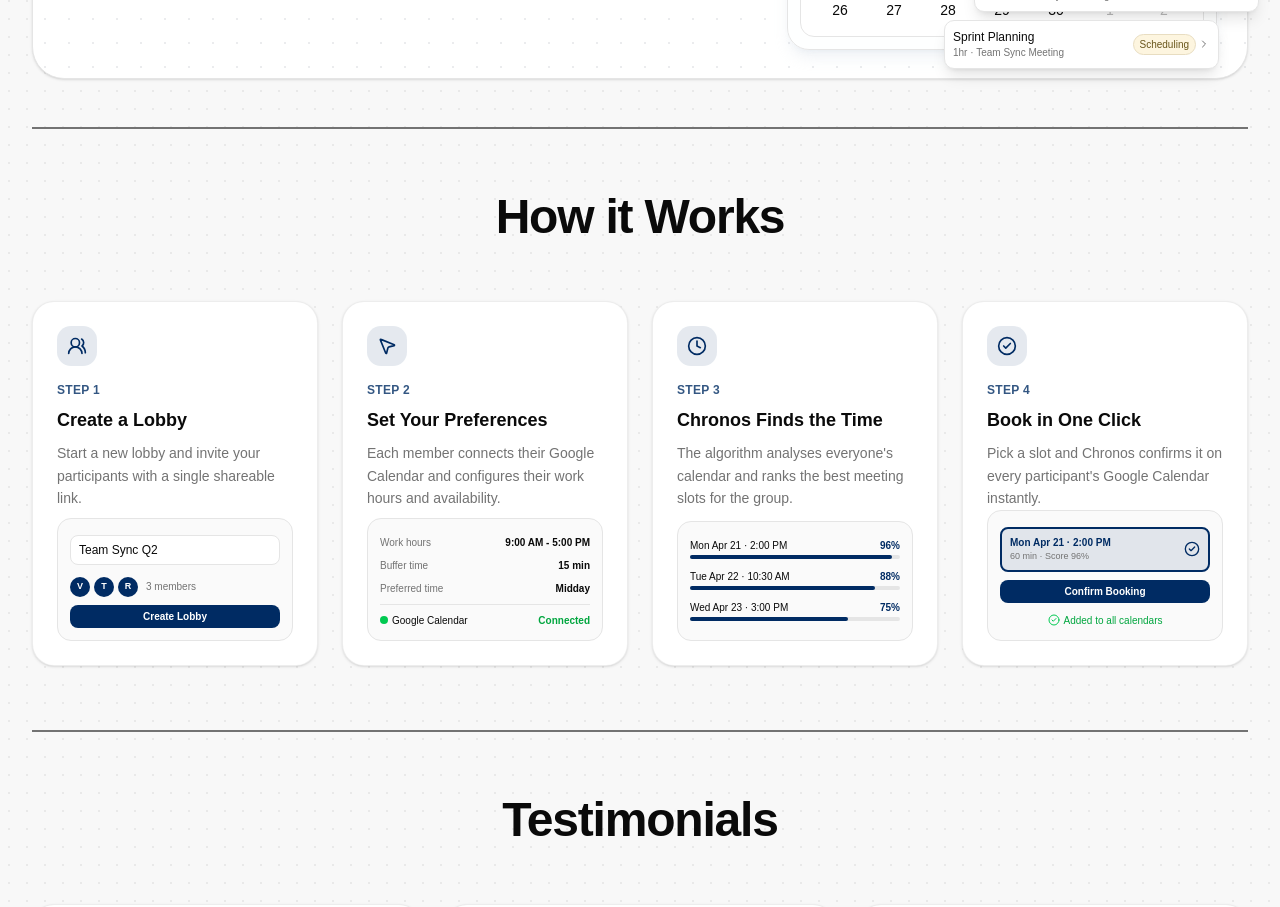
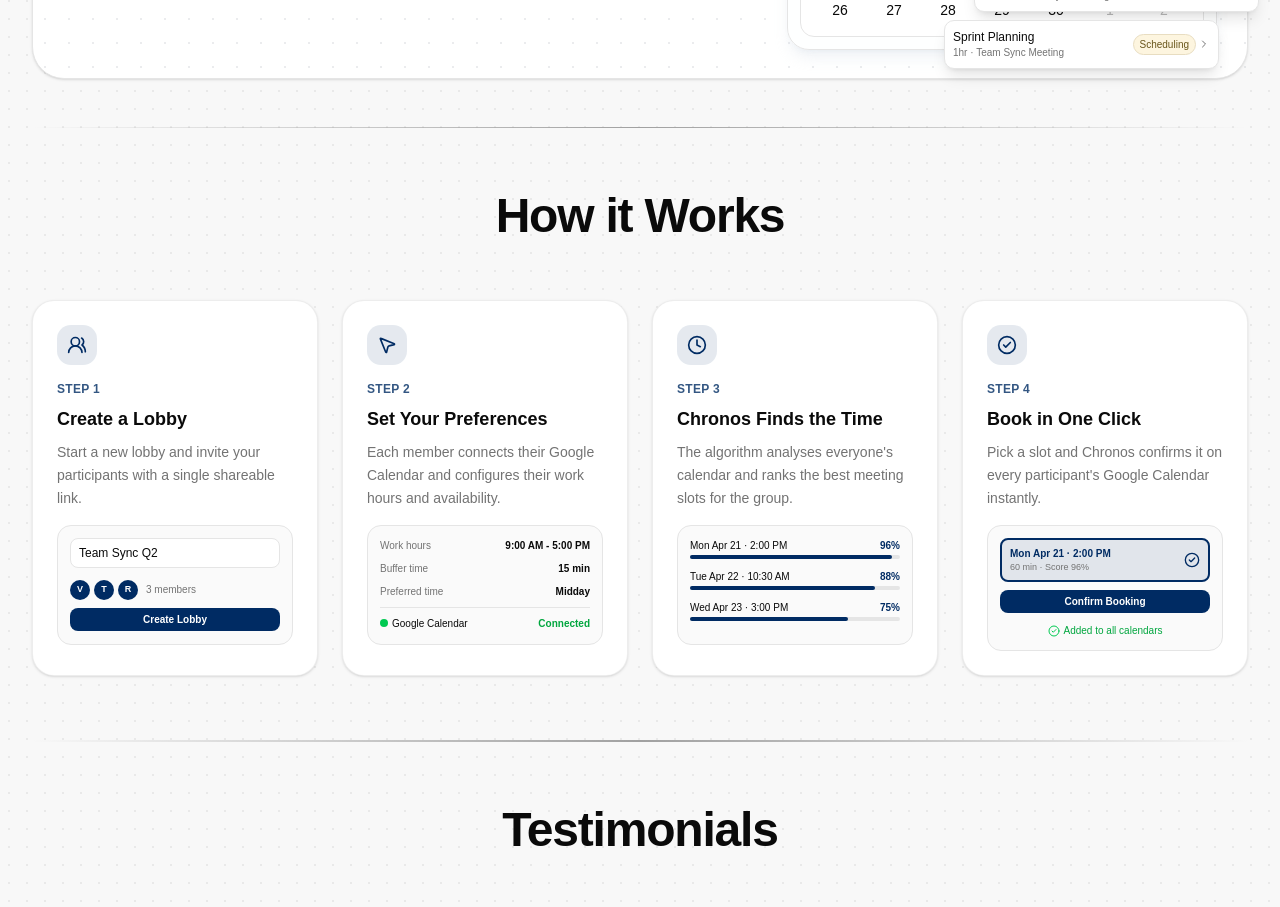
Before and after one commit to Raghavsk24/Chronos, a React (Vite) app: page / in a window 1280 px wide. Shown: the part 440-1347 px from the top of the page. Built offline with nearby package versions, Linux system fonts and the light colour scheme.

Commit message:
Add linear gradient flow to section dividers

```diff
--- a/src/pages/Landing.tsx
+++ b/src/pages/Landing.tsx
@@ -254,7 +254,7 @@ export default function Landing() {
           </div>
         </section>
 
-        <hr className="my-12 border-t-[2px] border-neutral-500" />
+        <div className="my-12 h-[1.5px] bg-gradient-to-r from-transparent via-neutral-400 to-transparent" />
 
         <section id="how-it-works" className="scroll-mt-24 py-4">
           <h2 className="text-center text-3xl font-black tracking-tight text-foreground sm:text-5xl">
@@ -272,7 +272,7 @@ export default function Landing() {
                 <h3 className="mt-2 text-lg font-bold text-foreground">Create a Lobby</h3>
                 <p className="mt-2 text-sm leading-relaxed text-muted-foreground">Start a new lobby and invite your participants with a single shareable link.</p>
               </div>
-              <div className="mt-auto pt-4 min-h-[120px] rounded-xl border border-border bg-muted/50 p-3 space-y-2">
+              <div className="mt-[15px] min-h-[120px] rounded-xl border border-border bg-muted/50 p-3 space-y-2">
                 <div className="rounded-md border border-input bg-background px-2 py-1.5 text-xs text-foreground">Team Sync Q2</div>
                 <div className="flex items-center gap-1 pt-1">
                   {['V', 'T', 'R'].map((initial) => (
@@ -294,7 +294,7 @@ export default function Landing() {
                 <h3 className="mt-2 text-lg font-bold text-foreground">Set Your Preferences</h3>
                 <p className="mt-2 text-sm leading-relaxed text-muted-foreground">Each member connects their Google Calendar and configures their work hours and availability.</p>
               </div>
-              <div className="mt-auto pt-4 min-h-[120px] rounded-xl border border-border bg-muted/50 p-3 space-y-2">
+              <div className="mt-[15px] min-h-[120px] rounded-xl border border-border bg-muted/50 p-3 space-y-2">
                 <div className="flex items-center justify-between">
                   <span className="text-[10px] text-muted-foreground">Work hours</span>
                   <span className="text-[10px] font-semibold text-foreground">9:00 AM - 5:00 PM</span>
@@ -327,7 +327,7 @@ export default function Landing() {
                 <h3 className="mt-2 text-lg font-bold text-foreground">Chronos Finds the Time</h3>
                 <p className="mt-2 text-sm leading-relaxed text-muted-foreground">The algorithm analyses everyone's calendar and ranks the best meeting slots for the group.</p>
               </div>
-              <div className="mt-auto pt-4 min-h-[120px] rounded-xl border border-border bg-muted/50 p-3 space-y-2.5">
+              <div className="mt-[15px] min-h-[120px] rounded-xl border border-border bg-muted/50 p-3 space-y-2.5">
                 {topSlots.map((slot, i) => (
                   <div key={i}>
                     <div className="flex items-center justify-between">
@@ -352,7 +352,7 @@ export default function Landing() {
                 <h3 className="mt-2 text-lg font-bold text-foreground">Book in One Click</h3>
                 <p className="mt-2 text-sm leading-relaxed text-muted-foreground">Pick a slot and Chronos confirms it on every participant's Google Calendar instantly.</p>
               </div>
-              <div className="mt-auto pt-4 min-h-[120px] rounded-xl border border-border bg-muted/50 p-3 space-y-2">
+              <div className="mt-[15px] min-h-[120px] rounded-xl border border-border bg-muted/50 p-3 space-y-2">
                 <div className="rounded-md border-2 border-primary bg-primary/10 px-2 py-1.5 flex items-center justify-between">
                   <div>
                     <div className="text-[10px] font-semibold text-primary">Mon Apr 21 · 2:00 PM</div>
@@ -370,7 +370,7 @@ export default function Landing() {
           </div>
         </section>
 
-        <hr className="my-12 border-t-[2px] border-neutral-500" />
+        <div className="my-12 h-[1.5px] bg-gradient-to-r from-transparent via-neutral-400 to-transparent" />
 
         <section id="reviews" className="scroll-mt-24 py-4">
           <h2 className="text-center text-3xl font-black tracking-tight text-foreground sm:text-5xl">
```
